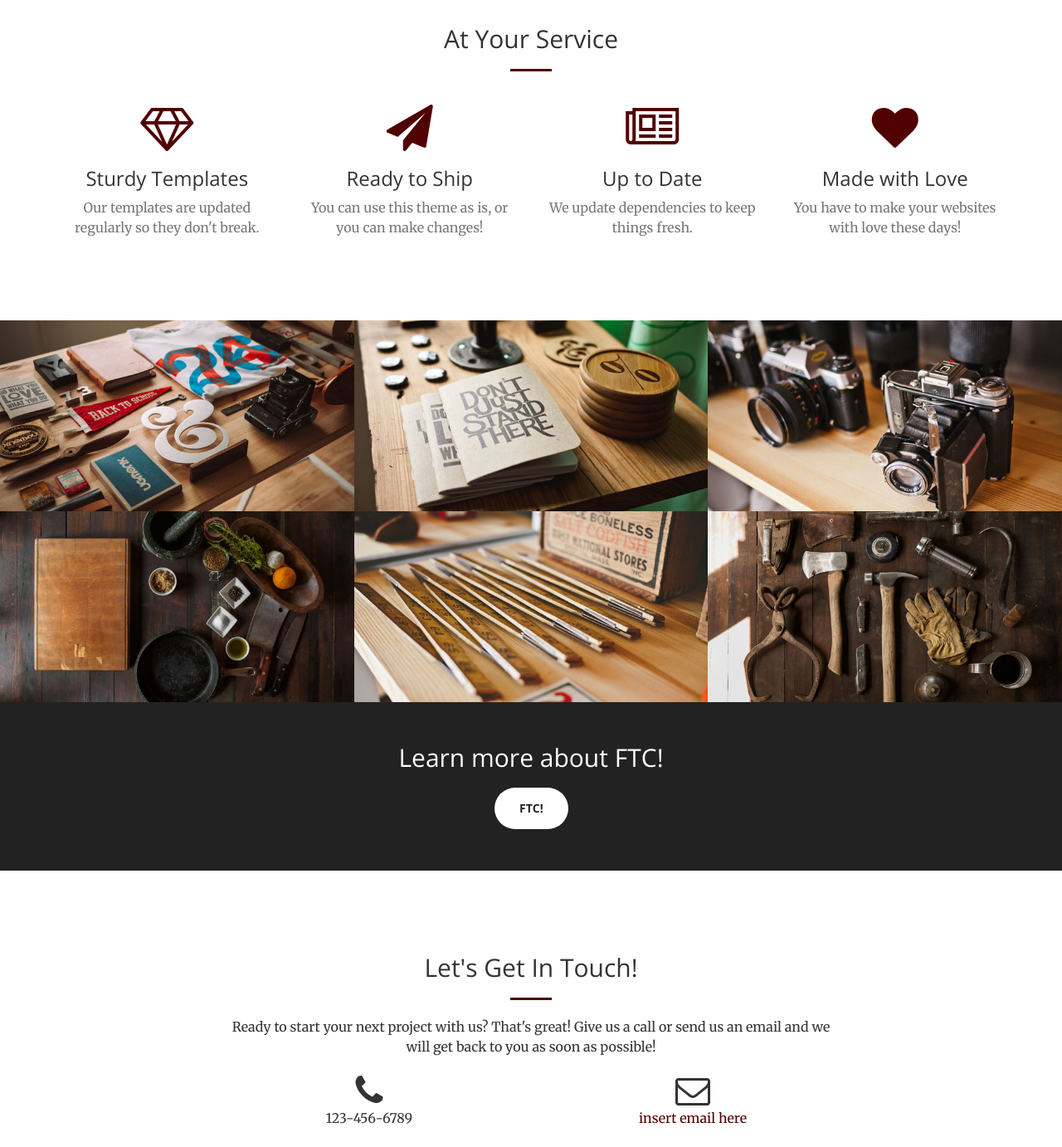
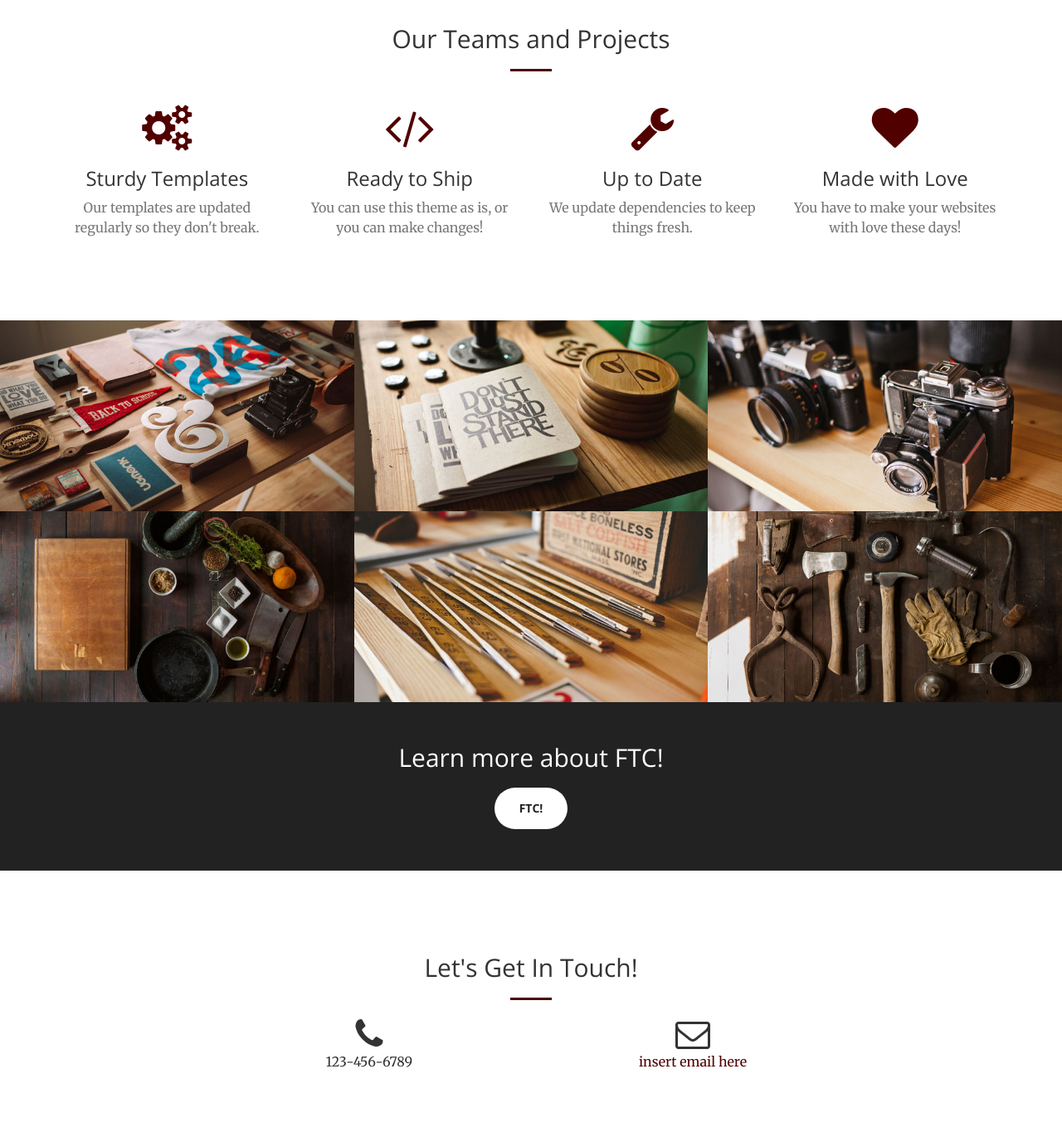
Before and after one commit to yu-ems/basementlions.github.io, a website: page index.html in a window 1280 px wide. Shown: the part 1240-2622 px from the top of the page at 83% size. Drawn offline with nearby package versions, Linux system fonts and the light colour scheme.

Commit message:
fixed some icons and picture things

```diff
--- a/index.html
+++ b/index.html
@@ -43,7 +43,7 @@
                 <button type="button" class="navbar-toggle collapsed" data-toggle="collapse" data-target="#bs-example-navbar-collapse-1">
                     <span class="sr-only">Toggle navigation</span> Menu <i class="fa fa-bars"></i>
                 </button>
-                <a href="http://www.horacemann.org/"><a class="navbar-brand page-scroll" href="#page-top">Horace Mann's Website</a></a>
+                <a href="http://www.horacemann.org/"><a class="navbar-brand page-scroll" href="#page-top">&nbsp;&nbsp;&nbsp;&nbsp;&nbsp;&nbsp;&nbsp;&nbsp;Horace Mann's Website</a></a>
             </div>
 
             <!-- Collect the nav links, forms, and other content for toggling -->
@@ -60,6 +60,9 @@
                     </li>
                     <li>
                         <a class="page-scroll" href="#contact">Contact</a>
+                    </li>
+                    <li>
+                        &nbsp;&nbsp;&nbsp;&nbsp;&nbsp;&nbsp;&nbsp;&nbsp;&nbsp;&nbsp;&nbsp;&nbsp;&nbsp;&nbsp;
                     </li>
                 </ul>
             </div>
@@ -96,7 +99,7 @@
         <div class="container">
             <div class="row">
                 <div class="col-lg-12 text-center">
-                    <h2 class="section-heading">At Your Service</h2>
+                    <h2 class="section-heading">Our Teams and Projects</h2>
                     <hr class="primary">
                 </div>
             </div>
@@ -105,21 +108,21 @@
             <div class="row">
                 <div class="col-lg-3 col-md-6 text-center">
                     <div class="service-box">
-                        <i class="fa fa-4x fa-diamond text-primary sr-icons"></i>
+                        <i class="fa fa-4x fa-cogs text-primary sr-icons"></i>
                         <h3>Sturdy Templates</h3>
                         <p class="text-muted">Our templates are updated regularly so they don't break.</p>
                     </div>
                 </div>
                 <div class="col-lg-3 col-md-6 text-center">
                     <div class="service-box">
-                        <i class="fa fa-4x fa-paper-plane text-primary sr-icons"></i>
+                        <i class="fa fa-4x fa-code text-primary sr-icons"></i>
                         <h3>Ready to Ship</h3>
                         <p class="text-muted">You can use this theme as is, or you can make changes!</p>
                     </div>
                 </div>
                 <div class="col-lg-3 col-md-6 text-center">
                     <div class="service-box">
-                        <i class="fa fa-4x fa-newspaper-o text-primary sr-icons"></i>
+                        <i class="fa fa-4x fa-wrench text-primary sr-icons"></i>
                         <h3>Up to Date</h3>
                         <p class="text-muted">We update dependencies to keep things fresh.</p>
                     </div>
@@ -159,10 +162,10 @@
                         <div class="portfolio-box-caption">
                             <div class="portfolio-box-caption-content">
                                 <div class="project-category text-faded">
-                                    4326
+                                    7890
                                 </div>
                                 <div class="project-name">
-                                    Software
+                                    Hardware
                                 </div>
                             </div>
                         </div>
@@ -174,7 +177,7 @@
                         <div class="portfolio-box-caption">
                             <div class="portfolio-box-caption-content">
                                 <div class="project-category text-faded">
-                                    7890
+                                    9681
                                 </div>
                                 <div class="project-name">
                                     Hardware
@@ -189,7 +192,7 @@
                         <div class="portfolio-box-caption">
                             <div class="portfolio-box-caption-content">
                                 <div class="project-category text-faded">
-                                    7890
+                                    4326
                                 </div>
                                 <div class="project-name">
                                     Software
@@ -204,10 +207,10 @@
                         <div class="portfolio-box-caption">
                             <div class="portfolio-box-caption-content">
                                 <div class="project-category text-faded">
-                                    9681
+                                    7890
                                 </div>
                                 <div class="project-name">
-                                    Hardware
+                                    Software
                                 </div>
                             </div>
                         </div>
@@ -247,7 +250,7 @@
                 <div class="col-lg-8 col-lg-offset-2 text-center">
                     <h2 class="section-heading">Let's Get In Touch!</h2>
                     <hr class="primary">
-                    <p>Ready to start your next project with us? That's great! Give us a call or send us an email and we will get back to you as soon as possible!</p>
+                    <p> </p>
                 </div>
                 <div class="col-lg-4 col-lg-offset-2 text-center">
                     <i class="fa fa-phone fa-3x sr-contact"></i>
```
